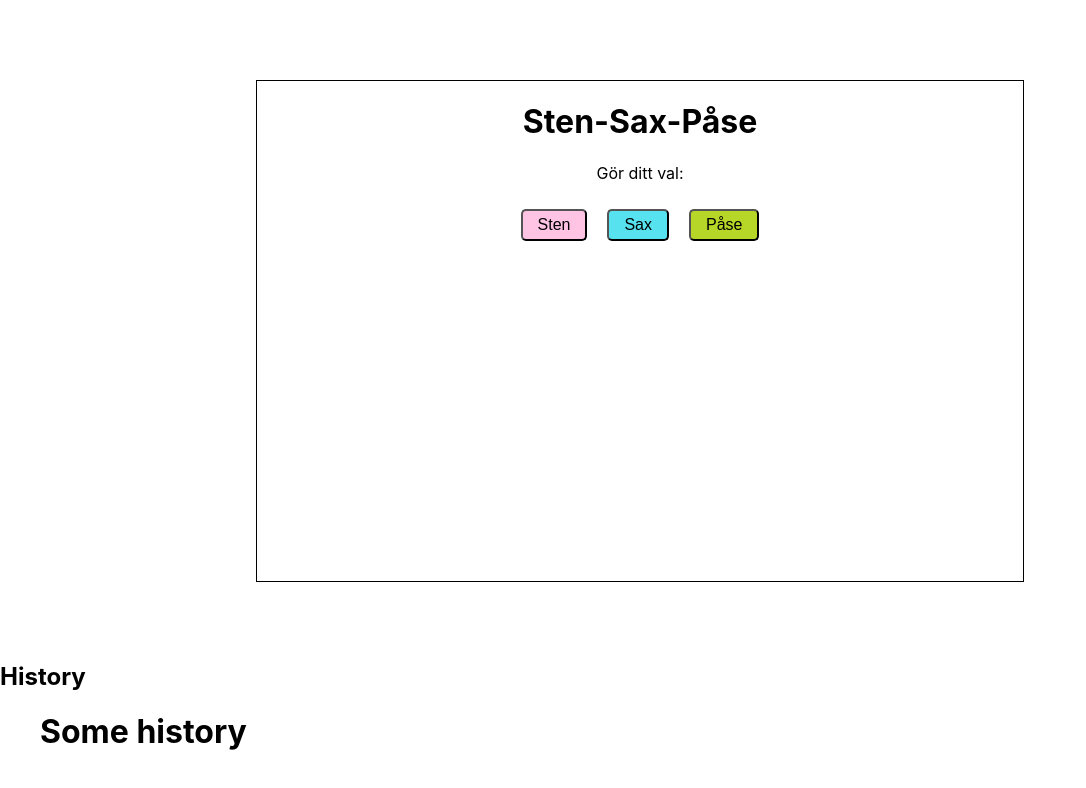
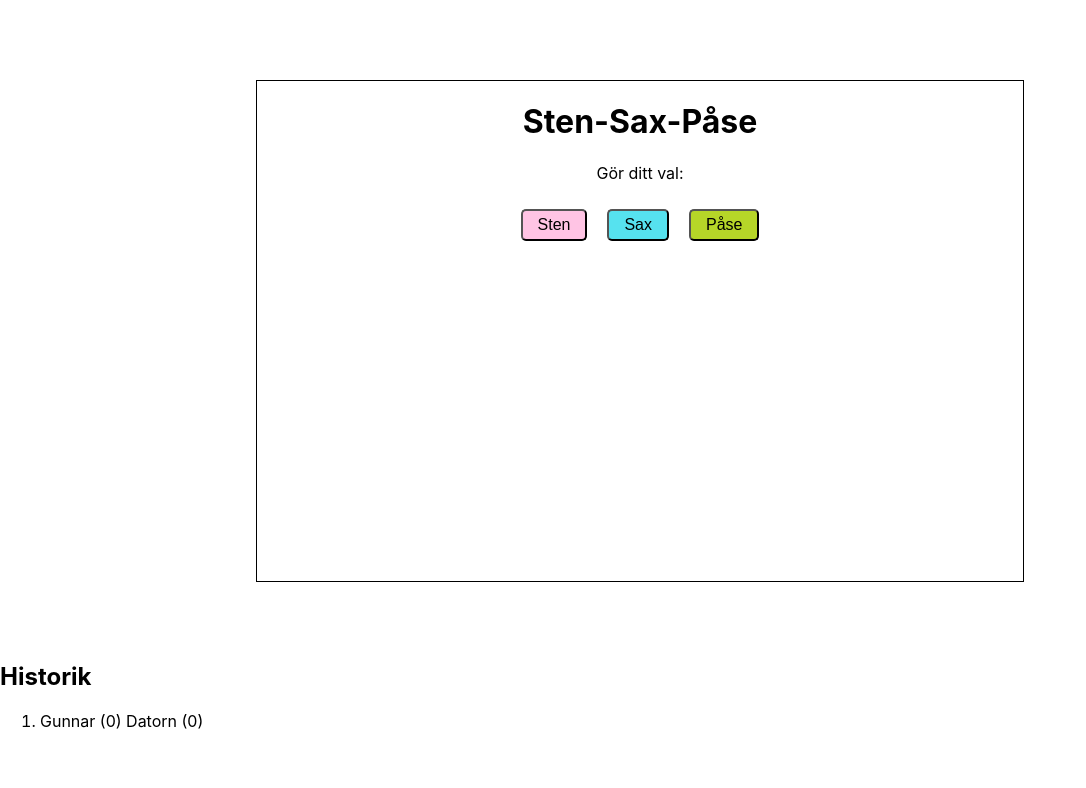
Before and after one commit to pernillalumikero/rps-game, a React (Create React App) app: page / in a window 1280 px wide. Shown: the top 788 px of the page, without its empty margins (0-1086 px from the left). Built offline with nearby package versions, Linux system fonts and the light colour scheme.

Commit message:
history kind of working

```diff
--- a/src/App.js
+++ b/src/App.js
@@ -1,17 +1,32 @@
 import Button from './components/button/Button';
 import Result from './components/button/result/Result';
-import History from './components/history/History';
+// import History from './components/history/History';
 import './App.css';
-import { useState } from 'react';
+import { useEffect, useState } from 'react';
 
 function App() {
 
   const [userChoice, setUserChoice] = useState(0)
   const [computerChoice, setComputerChoice] = useState(0);
-  const [history, setHistory] = useState([
-    {historyItem: "item"},
-    {historyItem: "aasd"}
-  ])
+  const [history, setHistory] = useState([])
+
+  const storeHistory = () => {
+
+    let newHistory = [[`Gunnar (${userChoice})`, ` Datorn (${computerChoice})`], ...history ]
+
+    if(history.length < 10) {
+    setHistory(newHistory)
+
+    } else {
+      newHistory.pop()
+      setHistory(newHistory)
+    }
+  }
+
+  useEffect(() =>{
+    storeHistory()
+  }, [computerChoice])
+
 
   const makeComputerChoice = () => {
       setComputerChoice(parseInt(Math.floor((Math.random() * 3) + 1)))
@@ -24,14 +39,17 @@ function App() {
         <p>Gör ditt val:</p>
         <Button name="Sten" value={2} setUserChoice={setUserChoice} computerChoice={makeComputerChoice}/>
         <Button name="Sax" value={1} setUserChoice={setUserChoice} computerChoice={makeComputerChoice} />
-        <Button name="Påse" value={3} setUserChoice={setUserChoice} computerChoice={makeComputerChoice} setHistory={setHistory} history={history}/>
+        <Button name="Påse" value={3} setUserChoice={setUserChoice} computerChoice={makeComputerChoice}/>
         {userChoice !== 0
-        ? <Result userChoice={userChoice} computerChoice={computerChoice} />
+        ? <Result userChoice={userChoice} computerChoice={computerChoice} storeHistory={storeHistory} />
         : null}
 
       </div>
       <div>
-        <History history={history} />
+        <h2>Historik</h2>
+        <ol>{history.map(item => <li key={item.index}>{item}</li>
+        )}</ol>
+        {/* <History history={history} /> */}
       </div>
     </>
   );
--- a/src/components/button/Button.js
+++ b/src/components/button/Button.js
@@ -1,12 +1,11 @@
 import React from 'react'
 
-const Button = ({value, name, setUserChoice, computerChoice, setHistory, history }) => {
+const Button = ({ value, name, setUserChoice, computerChoice }) => {
 
     const handleClick = (e) => {
         let value = parseInt(e.target.value)
         setUserChoice(value);
         computerChoice();
-        setHistory(...history, {historyItem: "blää"})
     }
 
   return (
--- a/src/components/button/logic/Logic.js
+++ b/src/components/button/logic/Logic.js
@@ -3,7 +3,7 @@
 
 import React from 'react'
 
-const Logic = ({user, computer}) => {
+const Logic = ({user, computer, storeHistory}) => {
 
   const compareChoices = (user2, computer2) => {
 
@@ -18,7 +18,6 @@ const Logic = ({user, computer}) => {
     } else {
       result = "Du har förlorat!"
     }
-    // setHistory()
 
     return result;
 
--- a/src/components/button/result/Result.js
+++ b/src/components/button/result/Result.js
@@ -1,7 +1,7 @@
 import React from 'react'
 import Logic from '../logic/Logic'
 
-const Result = ({ computerChoice, userChoice}) => {
+const Result = ({ computerChoice, userChoice, storeHistory}) => {
 
   let userImgs = ['https://images.unsplash.com/photo-1614032686099-e648d6dea9b3?ixlib=rb-4.0.3&ixid=MnwxMjA3fDB8MHxwaG90by1wYWdlfHx8fGVufDB8fHx8&auto=format&fit=crop&w=774&q=80', 'https://images.unsplash.com/photo-1614032686163-bdc24c13d0b6?ixlib=rb-4.0.3&ixid=MnwxMjA3fDB8MHxwaG90by1wYWdlfHx8fGVufDB8fHx8&auto=format&fit=crop&w=774&q=80', 'https://images.unsplash.com/photo-1614032686158-b880f7e82c18?ixlib=rb-4.0.3&ixid=MnwxMjA3fDB8MHxwaG90by1wYWdlfHx8fGVufDB8fHx8&auto=format&fit=crop&w=774&q=80']
   let userIndex = userChoice - 1;
@@ -37,7 +37,7 @@ const Result = ({ computerChoice, userChoice}) => {
           </div>
         </div>
       </div>
-        <div name="result-text"><Logic user={userChoice} computer={computerChoice}/></div>
+        <div name="result-text"><Logic user={userChoice} computer={computerChoice} storeHistory={storeHistory}/></div>
     </div>
   )
 }
--- a/src/components/history/History.js
+++ b/src/components/history/History.js
@@ -1,22 +1,22 @@
 import React from 'react'
 
-const History = ({history}) => {
-  return (
-    <>
-        <h2>History</h2>
-        {history.length < 1
-            ? <div>No history</div>
-            : <ul>
-                <h1>Some history</h1>
-                {console.log(history[0])}
-                {history.map(item => {
-                {console.log(item.historyItem)}
-                    <li>{item}</li>
-                })}
-            </ul>
-        }
-    </>
-  )
-}
+// const History = ({history}) => {
+//   return (
+//     <>
+//         {/* <h2>History</h2>
+//         {history.length < 1
+//             ? <div>No history</div>
+//             : <ul>
+//                 <h1>Some history</h1>
+//                 {console.log(history[0])}
+//                 {history.map(item => {
+//                 {console.log(item.historyItem)}
+//                     <li>{item}</li>
+//                 })}
+//             </ul>
+//         } */}
+//     </>
+//   )
+// }
 
 export default History
```
